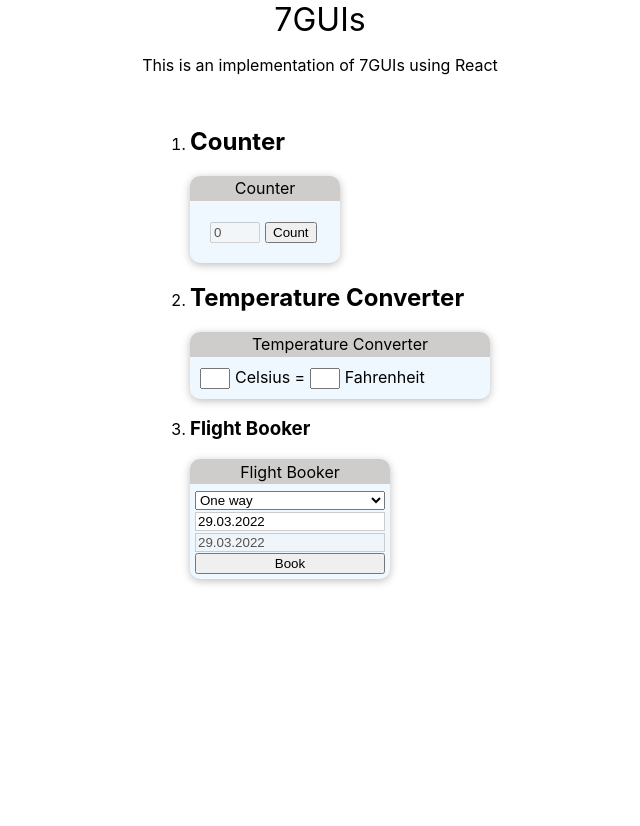
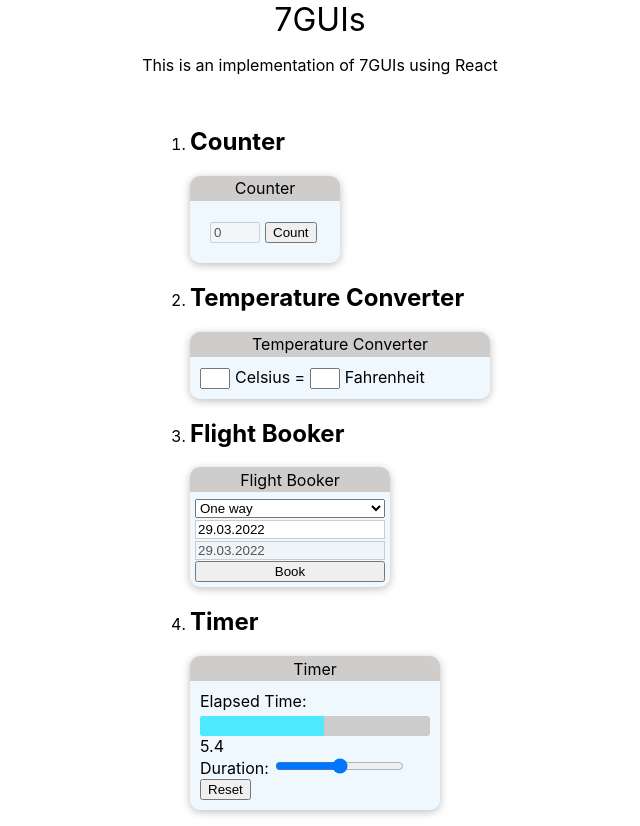
Before and after one commit to taylormitchell/7guis, a React (Create React App) app: page / in a window 1280 px wide. Shown: the whole page, without its empty margins (320-960 px from the left). Before the commit the page ends 800 px from the top, so only its background shows below. Built offline with nearby package versions, Linux system fonts and the light colour scheme.

Commit message:
Add Timer

```diff
--- a/src/App.js
+++ b/src/App.js
@@ -2,6 +2,7 @@ import './App.css';
 import Counter from './components/Counter/Counter';
 import FlightBooker from './components/FlightBooker/FlightBooker';
 import TemperatureConverter from './components/TemperatureConverter/TemperatureConverter';
+import Timer from './components/Timer/Timer';
 
 function App() {
   return (
@@ -18,8 +19,12 @@ function App() {
           <TemperatureConverter />
         </li>
         <li>
-          <h3>Flight Booker</h3>
+          <h2>Flight Booker</h2>
           <FlightBooker />
+        </li>
+        <li>
+          <h2>Timer</h2>
+          <Timer />
         </li>
       </ol>
     </div>
--- /dev/null
+++ b/src/components/Timer/ProgressBar.js
@@ -0,0 +1,11 @@
+import style from './Timer.module.css'
+
+const ProgressBar = (props) => {
+    return (
+        <div className={style["progress-bar"]}>
+          <div className={style["progress"]} style={{ width: `${props.percent}%` }}></div>
+        </div>
+    )
+}
+
+export default ProgressBar;
--- /dev/null
+++ b/src/components/Timer/Timer.js
@@ -0,0 +1,72 @@
+import { useEffect, useState } from "react";
+import Window from "../Window/Window";
+import ProgressBar from "./ProgressBar";
+import style from "./Timer.module.css";
+
+function now() {
+  return new Date().getTime();
+}
+
+const Timer = (props) => {
+  const [startTime, setStartTime] = useState(now());
+  const [elapsed, setElapsed] = useState(0);
+  const [duration, setDuration] = useState(10000);
+  const [completed, setCompleted] = useState(false);
+
+  // Tick timer until remaining time runs out
+  useEffect(() => {
+    if (completed) return;
+    const interval = setInterval(() => setElapsed(now() - startTime), 100);
+    return () => clearInterval(interval);
+  }, [startTime, completed]);
+
+  const resetHandler = (event) => {
+    setStartTime(now());
+    setElapsed(0);
+    setCompleted(false);
+  };
+
+  const slideHandler = (event) => {
+    let duration = parseInt(event.target.value);
+    setDuration(duration);
+  };
+
+  if (!completed && elapsed >= duration) {
+    setCompleted(true);
+  }
+  if (completed && elapsed < duration) {
+    setCompleted(false);
+  }
+  const elapsedSeconds = Math.round(Math.max(elapsed, 0) / 100) / 10;
+  const elapsedPercent = Math.min(Math.round((elapsed / duration) * 100), 100);
+
+  return (
+    <Window title="Timer">
+      <div className={style["timer"]}>
+        <div>
+          <span>Elapsed Time:</span>
+          <ProgressBar percent={elapsedPercent} />
+        </div>
+        <div>
+          <span>{elapsedSeconds}</span>
+        </div>
+        <div>
+          <div>
+            <label htmlFor="myRange">Duration: </label>
+            <input
+              type="range"
+              min={0}
+              max={20000}
+              value={duration}
+              id="myRange"
+              onChange={slideHandler}
+            />
+          </div>
+        </div>
+        <button onClick={resetHandler}>Reset</button>
+      </div>
+    </Window>
+  );
+};
+
+export default Timer;
--- /dev/null
+++ b/src/components/Timer/Timer.module.css
@@ -0,0 +1,19 @@
+
+.timer {
+    width: 250px;
+    padding: 10px;
+}
+
+.progress-bar {
+    width: 100%;
+    height: 20px;
+    background-color: #ccc;
+    border-radius: 3px;
+    margin-top: 5px;
+}
+
+.progress {
+    height: 100%;
+    background-color: rgb(77, 234, 255);
+    border-radius: 3px;
+}
```
